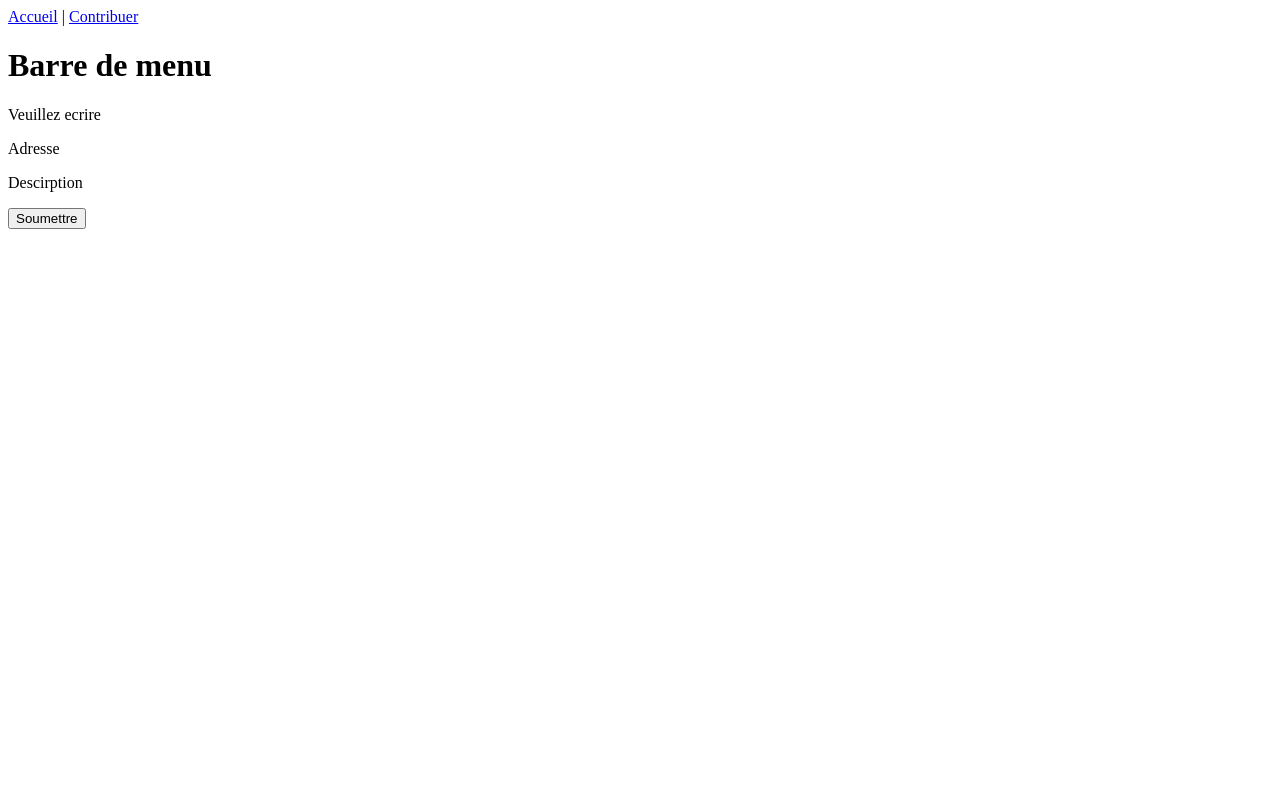
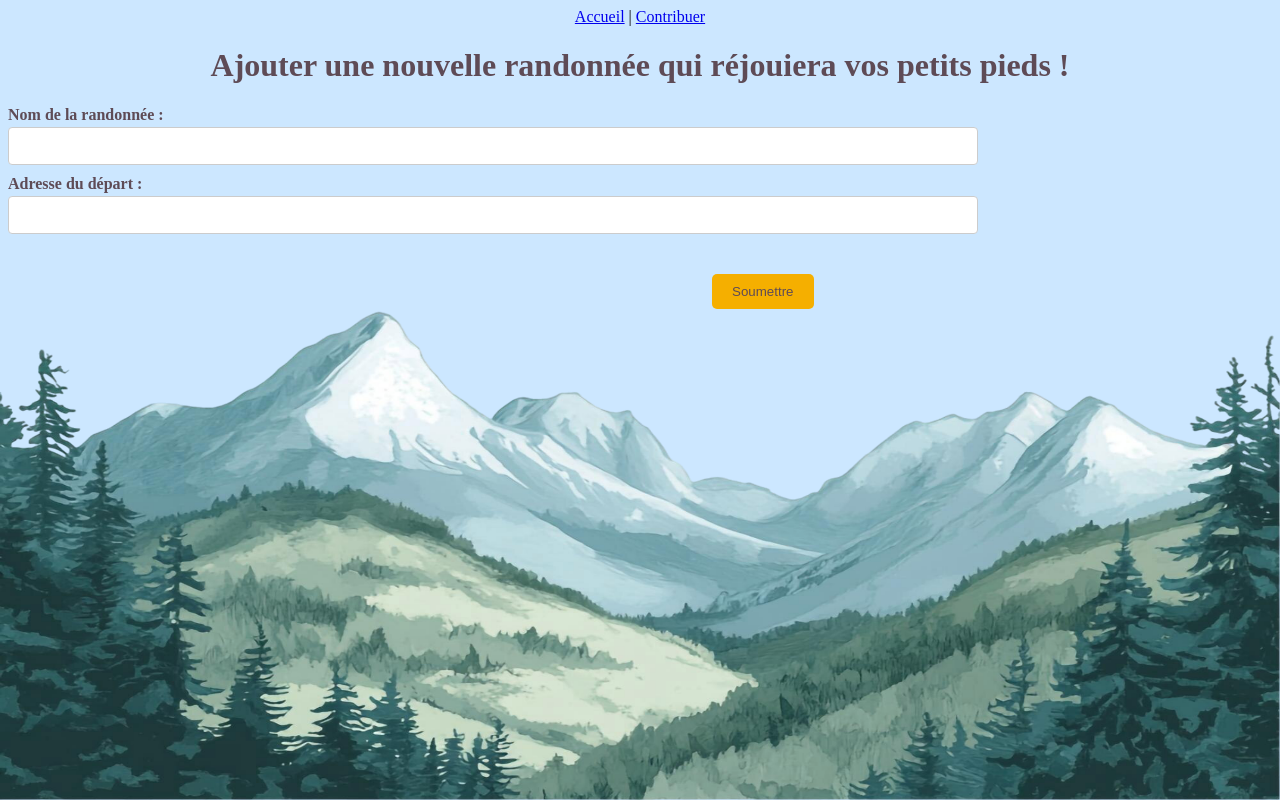
Before and after one commit to kieffellena/ProjetWEBS6, a website: page public/contribuer.html in a window 1280 px wide. Drawn offline with Linux system fonts and the light colour scheme.

Commit message:
PageContribuer

```diff
--- a/public/contribuer.html
+++ b/public/contribuer.html
@@ -1,28 +1,100 @@
-<!-- page ou l'utilisateur peut ajouter de nouvelles randos-->
-
 <!DOCTYPE html>
 <html lang="fr">
-
 <head>
-  <title>Contrbuez ici</title>
-  <link rel="stylesheet" href="/shared/palette.css">
+  <meta charset="UTF-8" />
+  <title>Contribuer</title>
+  <link rel="stylesheet" href="/shared/palette1.css" />
 </head>
-
 <body>
   <header>
     <nav>
       <a href="/">Accueil</a> |
-      <a href="/contribute">Contribuer</a>
+      <a href="/contribuer.html">Contribuer</a>
     </nav>
   </header>
 
   <main>
-    <h1> Barre de menu</h1>
-    <p> Veuillez ecrire</p>
-    <p>Adresse</p>
-    <p>Descirption</p>
-    <button>Soumettre</button>
+    <h1>Ajouter une nouvelle randonnée qui réjouiera vos petits pieds !</h1>
+
+    <form action="/ajouter-randonnee" method="POST">
+      <label for="name">Nom de la randonnée :</label>
+      <input type="text" id="name" name="name" required />
+
+      <label for="adress">Adresse du départ :</label>
+      <input type="text" id="adress" name="adress" required />
+
+      <button type="submit">Soumettre</button>
+    </form>
   </main>
+  <img src="/images/montagne.png" alt="Image de montage" class="footer-image">
 </body>
+</html>
 
-</html>
+<style>
+
+.footer-image {
+  position: fixed;
+  bottom: 0;
+  left: 0;
+  width: 100vw;
+  height: 83vw;
+  z-index: -1;
+}
+
+body{
+  background-color: #CCE7FF;
+}
+
+h1{
+  text-align: center;
+  font-family: 'American';
+  color: var(--taupe);
+}
+
+nav{
+  text-align: center;
+}
+
+:root {
+    --bleu: #779fa1;
+    --rouge: #e9724c;
+    --taupe: #5e4b56;
+    --jaune: #f5af00;
+    --vert: #315c2b;
+}
+
+form {
+  position: relative;
+}
+
+form button {
+  padding: 10px 20px;
+  background-color: var(--jaune);
+  color: var(--taupe);
+  border: none;
+  border-radius: 5px;
+  cursor: pointer;
+  position: absolute;
+  bottom: -75px;
+  left: 55vw;
+}
+
+form input {
+  display: block;
+  margin-bottom: 10px;
+  padding: 10px;
+  width: 75%;
+  font-size: 14px;
+  border: 1px solid #ccc;
+  border-radius: 4px;
+}
+
+form label {
+  display: block;
+  margin-top: 10px;
+  margin-bottom: 3px;
+  font-weight: bold;
+  color: var(--taupe);
+}
+
+</style>
```
Also changed, not shown: public/images/montagne.png (added).
